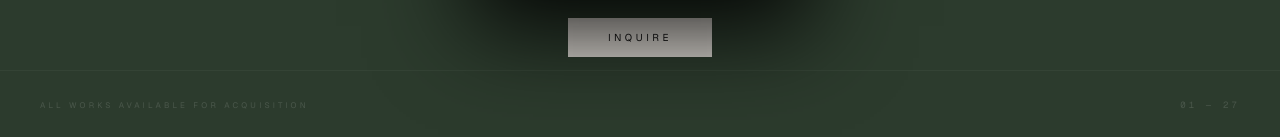
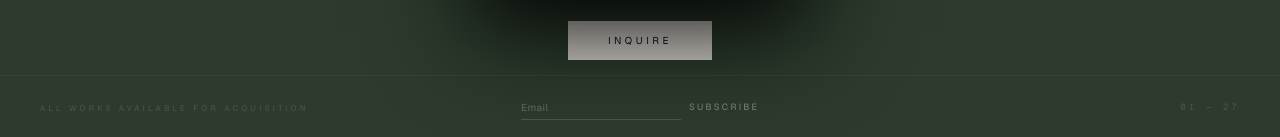
Before and after one commit to soa25/soa-show, a Next.js app: page / in a window 1280 px wide. Shown: the part 660-797 px from the top of the page. Built offline with nearby package versions, Linux system fonts and the light colour scheme.

Commit message:
Redesign footer into a single unified 3-column bar
Co-Authored-By: Claude Sonnet 5 <noreply@anthropic.com>

```diff
--- a/app/components/CoverflowCarousel.tsx
+++ b/app/components/CoverflowCarousel.tsx
@@ -71,9 +71,9 @@ function calcDims(vw: number, vh: number) {
   const cardW = Math.min(340, Math.floor(vw * 0.80));
 
   // Card height: maintain 320:504 aspect ratio, but never overflow the UI chrome.
-  // UI chrome = header (~52px) + controls (~72px) + footer (~36px) ≈ 140px total.
+  // UI chrome = header (~52px) + controls (~72px) + footer (~44px) ≈ 168px total.
   const byAspect   = Math.floor(cardW * (504 / 320));
-  const byViewport = vh - 140;
+  const byViewport = vh - 168;
   const cardH      = Math.max(Math.min(byAspect, byViewport, 535), 260);
 
   // X offsets: scale from desktop values, then clamp so side cards always peek MIN_PEEK px.
@@ -738,15 +738,38 @@ export default function CoverflowCarousel({ sculptures }: Props) {
       </main>
 
       {/* ── Footer ── */}
-      <footer className="shrink-0 flex items-center justify-between px-5 py-3 sm:px-10 sm:py-7 border-t border-white/[0.04]">
-        <p className="text-[8px] tracking-[0.4em] uppercase text-white/14">
+      <footer className="shrink-0 overflow-x-auto border-t border-white/[0.04]">
+        <div className="grid grid-cols-3 items-center gap-3 px-5 py-3 sm:px-10 sm:py-5 min-w-max sm:min-w-0 mx-auto">
+          <p className="justify-self-start whitespace-nowrap text-[7px] sm:text-[8px] tracking-[0.25em] sm:tracking-[0.4em] uppercase text-white/14">
             All works available for acquisition
           </p>
-        <p className="text-white/14 text-[9px] tracking-[0.35em] font-mono">
+
+          <form
+            action="https://formspree.io/f/mqpkblbl"
+            method="POST"
+            className="justify-self-center flex items-center gap-2"
+          >
+            <input
+              type="email"
+              name="email"
+              required
+              placeholder="Email"
+              className="bg-transparent border-b border-white/15 focus:border-white/40 outline-none text-white/70 placeholder-white/25 text-[9px] sm:text-[10px] tracking-[0.05em] py-1 w-16 sm:w-40 transition-colors"
+            />
+            <button
+              type="submit"
+              className="whitespace-nowrap text-[7px] sm:text-[9px] tracking-[0.2em] sm:tracking-[0.25em] uppercase text-white/40 hover:text-white/80 transition-colors"
+            >
+              Subscribe
+            </button>
+          </form>
+
+          <p className="justify-self-end whitespace-nowrap text-white/14 text-[8px] sm:text-[9px] tracking-[0.25em] sm:tracking-[0.35em] font-mono">
             {String(displayIndex + 1).padStart(2, "0")}
             &nbsp;—&nbsp;
             {String(sculptures.length).padStart(2, "0")}
           </p>
+        </div>
       </footer>
 
       {/* ── Inquire modal ── */}
```
Lines whose indentation alone changed are shown as unchanged.
